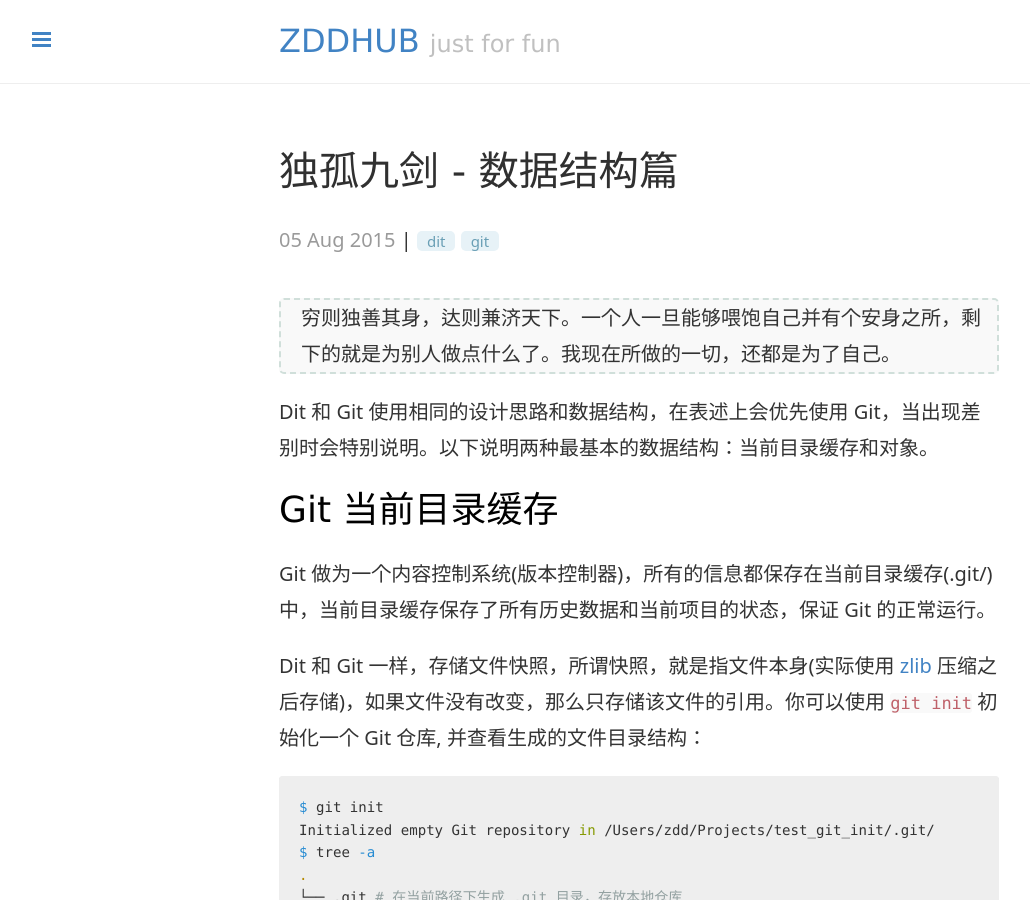
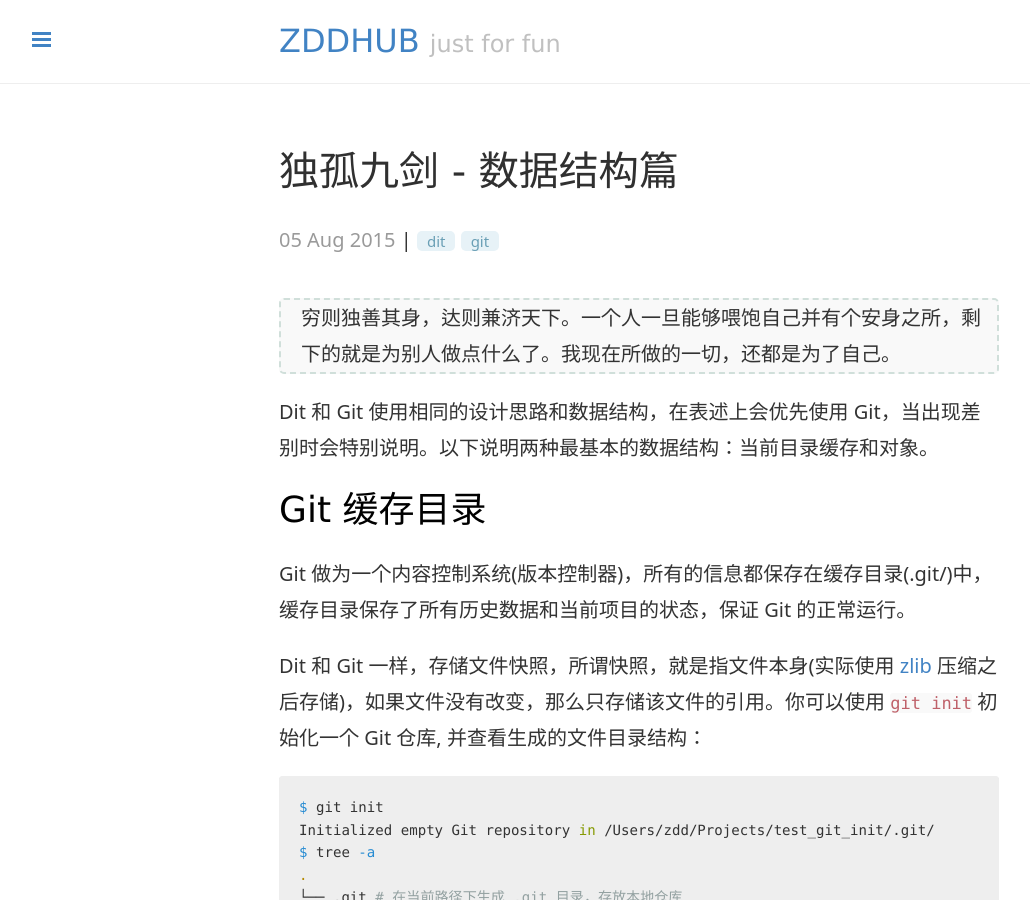
Before and after one commit to zddhub/zddhub.github.io, a Jekyll site: the page built from _posts/2015-08-05-dit-struct.md, in a window 1280 px wide and 900 px high. Shown: the whole window, without its empty margins (1-1031 px from the left). Built offline with Jekyll 4.4.1, drawn with Linux system fonts in a browser that asks for light colours; comment, search, counter and statistics services are not loaded; some of the changed text lies outside the part shown.

Commit message:
Update blog: 2015-08-05-dit-struct.md

````diff
--- a/_posts/2015-08-05-dit-struct.md
+++ b/_posts/2015-08-05-dit-struct.md
@@ -11,10 +11,10 @@
 
 <!-- more -->
 
-Git 当前目录缓存
+Git 缓存目录
 -----------
 
-Git 做为一个内容控制系统(版本控制器)，所有的信息都保存在当前目录缓存(.git/)中，当前目录缓存保存了所有历史数据和当前项目的状态，保证 Git 的正常运行。
+Git 做为一个内容控制系统(版本控制器)，所有的信息都保存在缓存目录(.git/)中，缓存目录保存了所有历史数据和当前项目的状态，保证 Git 的正常运行。
 
 Dit 和 Git 一样，存储文件快照，所谓快照，就是指文件本身(实际使用 [zlib](http://www.zlib.net/) 压缩之后存储)，如果文件没有改变，那么只存储该文件的引用。你可以使用 `git init` 初始化一个 Git 仓库, 并查看生成的文件目录结构：
 
@@ -64,6 +64,7 @@
 ```
 
 文件创建使用 `package os` 来实现 (Dit 优选官方包，尽量不使用第三方库)。
+
 
 Git 基础类型
 -----------
````
Also changed, not shown: other parts of _posts/2015-08-05-dit-struct.md (+4 -3 lines).
